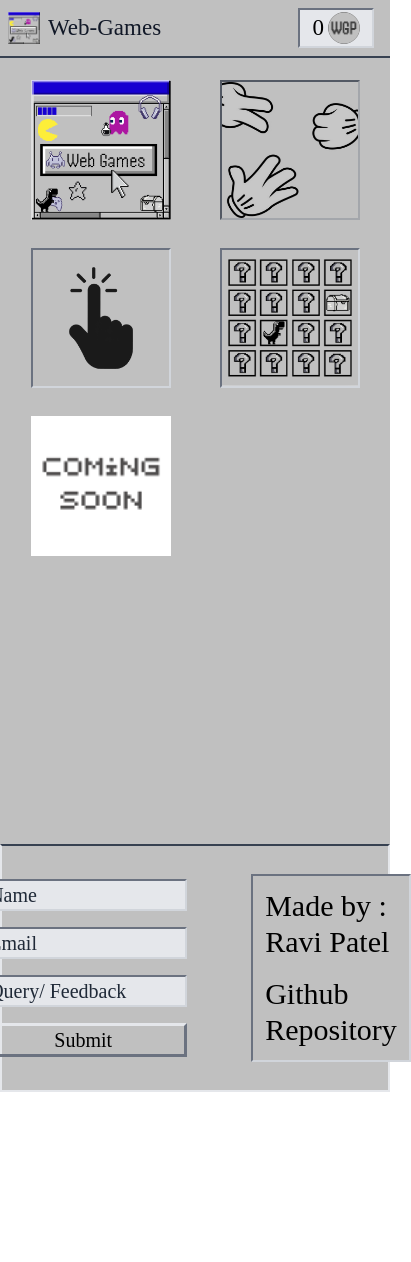
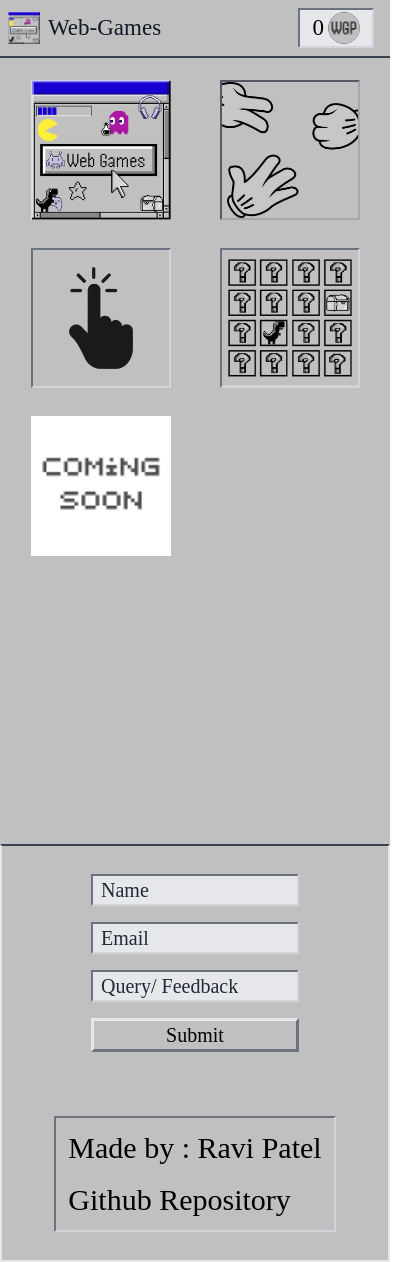
Before and after one commit to RaviPatel94/Webgames, a React (Vite) app: page / in a window 390 px wide. Shown: the whole page, 411 px wide, since content can reach past the window. Before the commit the page ends 1092 px from the top, so only its background shows below. Built offline with nearby package versions, Linux system fonts and the light colour scheme; no server answers; a web font is replaced by a local one.

Commit message:
fix footer

```diff
--- a/src/components/Footer.jsx
+++ b/src/components/Footer.jsx
@@ -2,7 +2,7 @@ import React from 'react'
 
 function Footer() {
   return (
-    <div className='bg-lightgrey py-7 px-6 border-2 border-t-gray-700 flex items-center justify-center gap-16'>
+    <div className='bg-lightgrey py-7 px-6 border-2 border-t-gray-700 flex flex-col sm:flex-row items-center justify-center gap-16'>
       <form action="https://api.web3forms.com/submit" method="POST" className='flex flex-col gap-4 w-52 text-xl '>
       <input type="hidden" name="access_key" value="f452ef1d-ac63-4571-a65a-ba9e3eb41901"></input>
       <input type="text" placeholder='Name' name="name" className='h-8 scorebox outline-none pl-2 placeholder:text-gray-800' required />
--- a/src/games/Matchthetiles.jsx
+++ b/src/games/Matchthetiles.jsx
@@ -38,6 +38,16 @@ function Matchthetiles() {
     setgameover([])
   }
 
+  const handelclick=(clickedtile)=>{
+    if (clickedtile.isflipped==true || clickedtile.ismatched===true || selected.length==2) return
+
+    const updatedtiles= tiles.map(tile=>tile.id===clickedtile.id?{...tiles,isflipped:true}:tile)
+    settiles(updatedtiles)
+
+
+
+  }
+
   const [shared, setshared] = useState(false)
   const shareLink = useCallback(() => {
       let url = window.location.href
```
